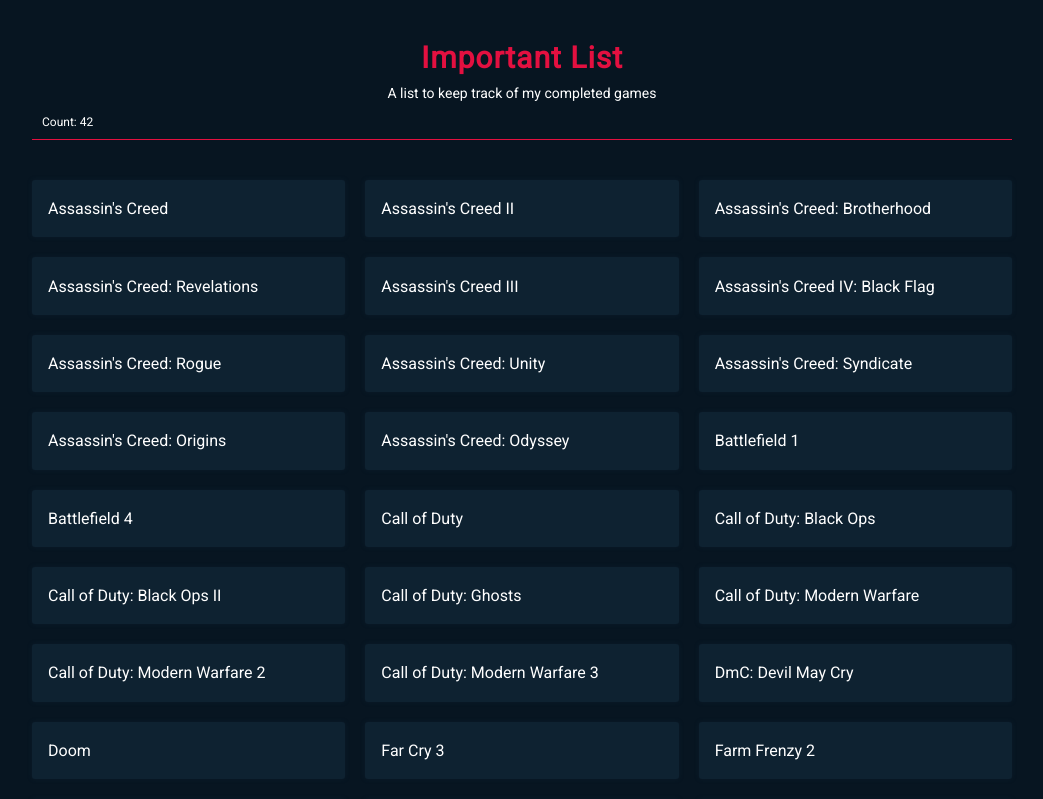
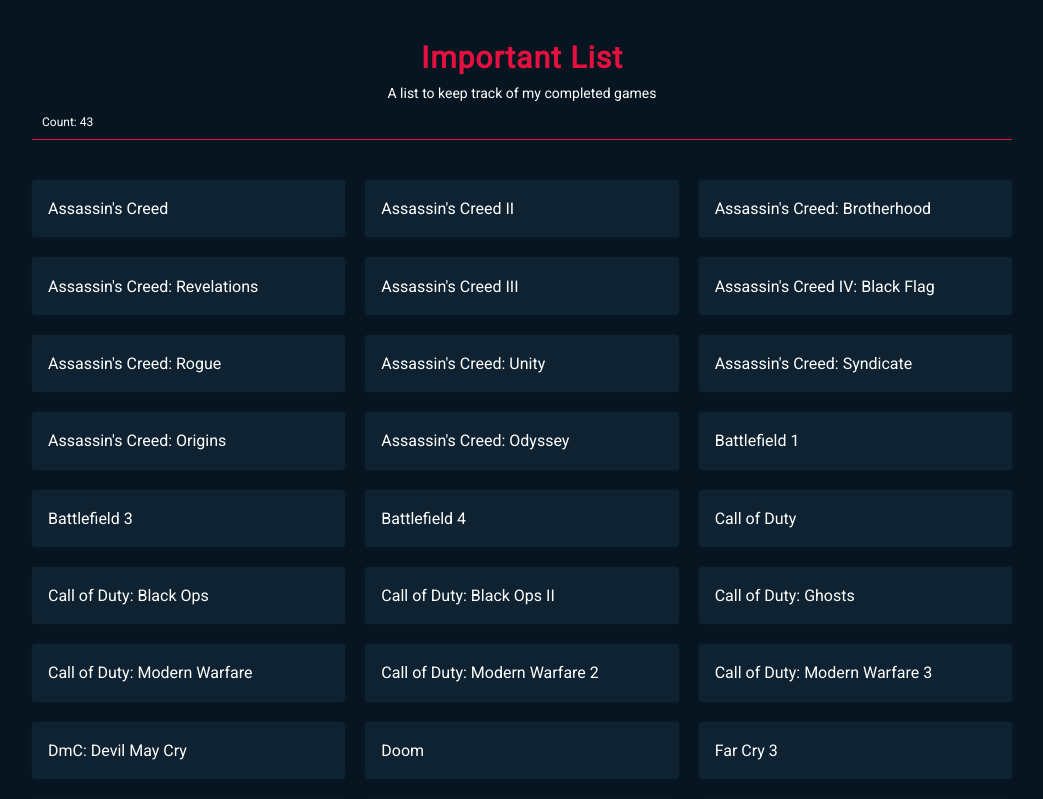
Before and after one commit to PiyushPawar17/important-list, a React (Create React App) app: page / in a window 1280 px wide. Shown: the top 799 px of the page, without its empty margins (118-1161 px from the left). Built offline with nearby package versions, Linux system fonts and the light colour scheme.

Commit message:
Added Battlefield: 3 :tada:

```diff
--- a/src/List.js
+++ b/src/List.js
@@ -11,6 +11,7 @@
 	"Assassin's Creed: Origins",
 	"Assassin's Creed: Odyssey",
 	'Battlefield 1',
+	'Battlefield 3',
 	'Battlefield 4',
 	'Call of Duty',
 	'Call of Duty: Black Ops',
```
